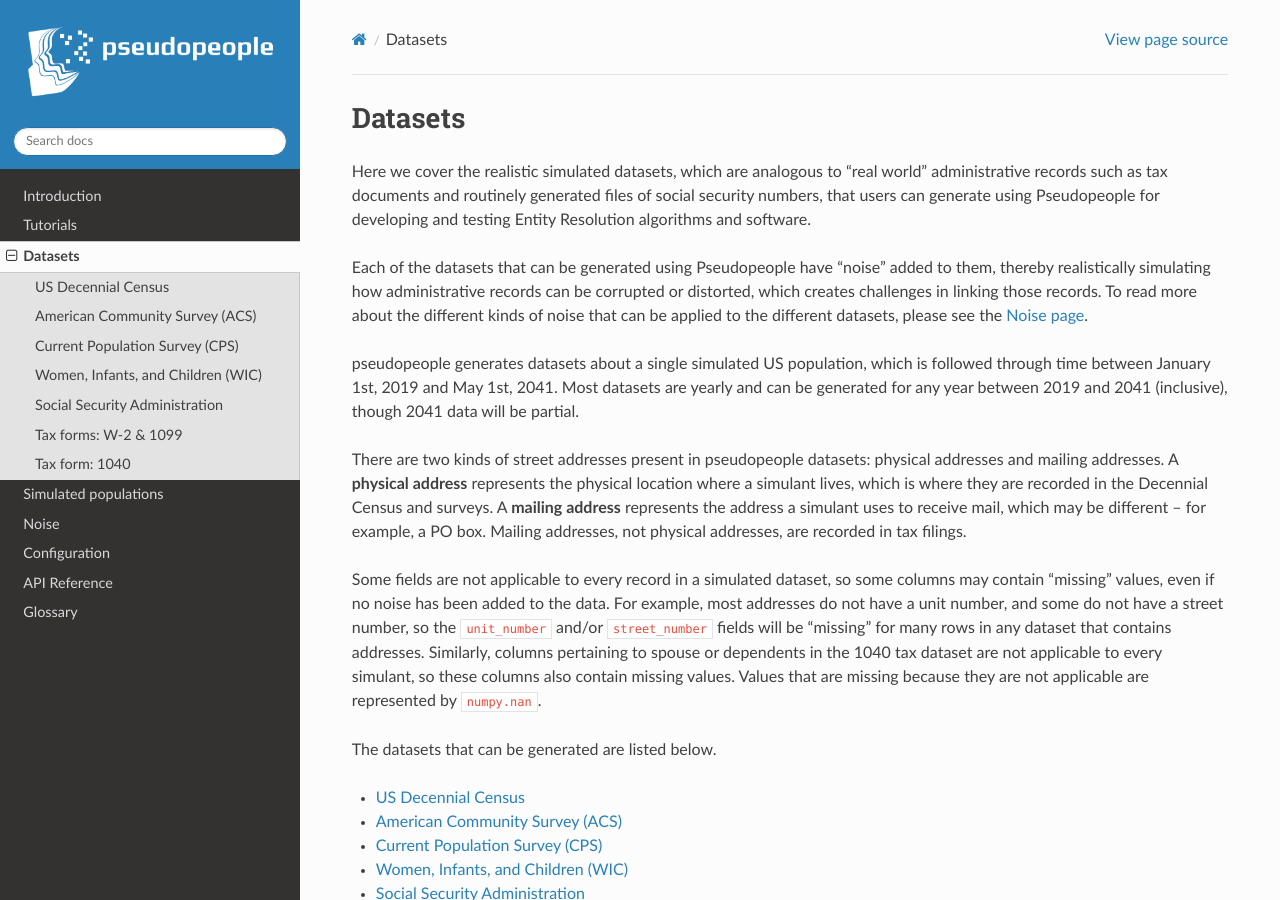
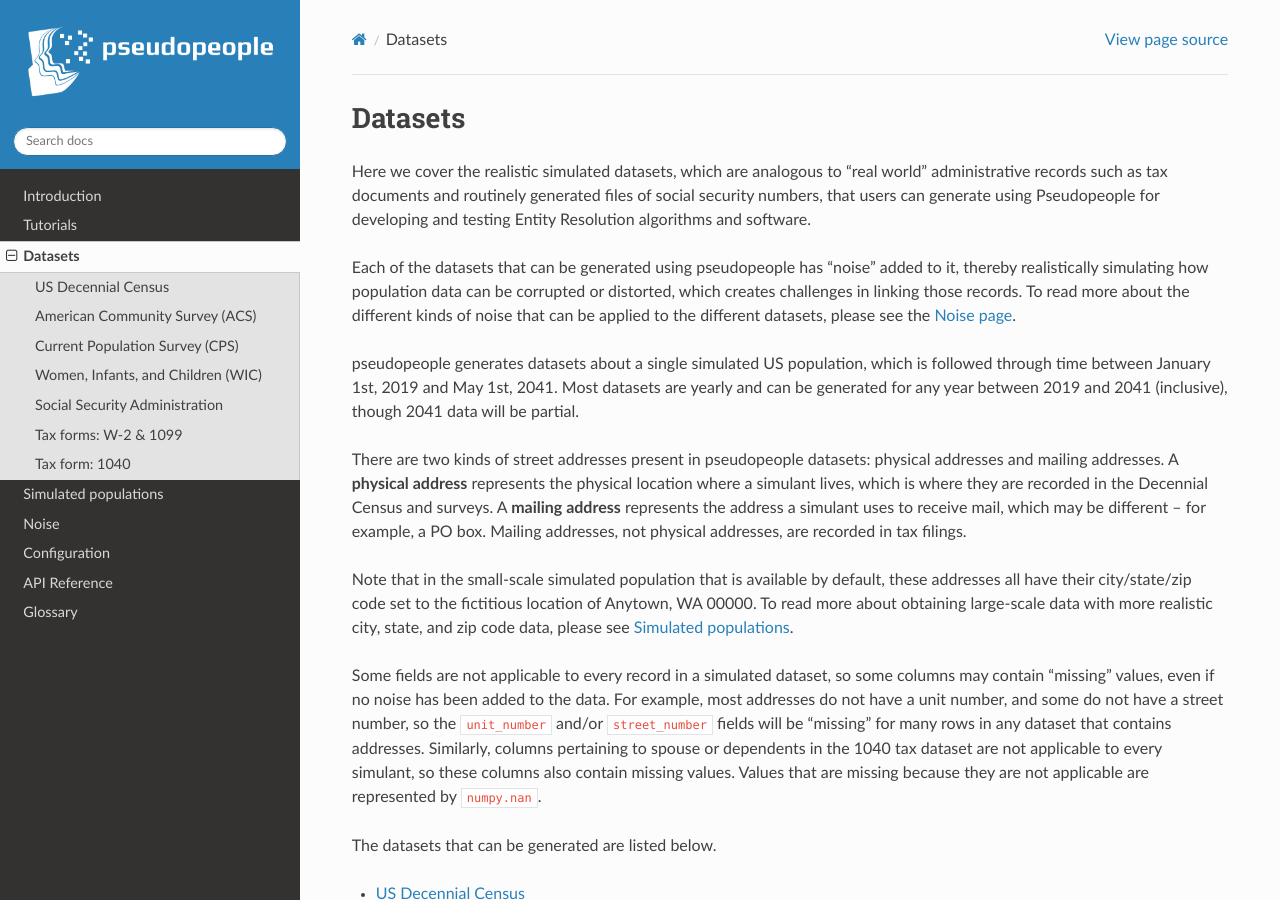
Before and after one commit to ihmeuw/pseudopeople, a Sphinx documentation site: the page built from docs/source/datasets/index.rst, in a window 1280 px wide and 900 px high. Built offline with Sphinx 7.4.7 and the Read the Docs theme 2.0.0, drawn with Linux system fonts in a browser that asks for light colours; the version number could not be read and is left out; some of the changed text lies outside the part shown.

Commit message:
DOC: add notes about Anytown, WA in default data (#347)
* DOC: add notes about Anytown, WA in default data

---------

Co-authored-by: Abraham Flaxman <abie@uw.edu>
Co-authored-by: Zeb Burke-Conte <zmbc@users.noreply.github.com>

```diff
--- a/docs/source/datasets/index.rst
+++ b/docs/source/datasets/index.rst
@@ -8,8 +8,8 @@ Here we cover the realistic simulated datasets, which are analogous to "real wor
 and routinely generated files of social security numbers, that users can generate using Pseudopeople for developing and testing Entity
 Resolution algorithms and software.
 
-Each of the datasets that can be generated using Pseudopeople have "noise" added to them, thereby realistically
-simulating how administrative records can be corrupted or distorted, which creates challenges in linking those
+Each of the datasets that can be generated using pseudopeople has "noise" added to it, thereby realistically
+simulating how population data can be corrupted or distorted, which creates challenges in linking those
 records. To read more about the different kinds of noise that can be applied to the different datasets, please see the
 :ref:`Noise page <noise_main>`.
 
@@ -25,6 +25,8 @@ which is where they are recorded in the Decennial Census and surveys.
 A **mailing address** represents the address a simulant uses to receive mail,
 which may be different -- for example, a PO box.
 Mailing addresses, not physical addresses, are recorded in tax filings.
+
+Note that in the small-scale simulated population that is available by default, these addresses all have their city/state/zip code set to the fictitious location of Anytown, WA 00000.  To read more about obtaining large-scale data with more realistic city, state, and zip code data, please see :ref:`Simulated populations <simulated_populations_main>`.
 
 Some fields are not applicable to every record in a simulated dataset,
 so some columns may contain "missing" values, even if no noise has been added to the data.
@@ -92,13 +94,13 @@ The following columns are included in this dataset:
      -
    * - Physical address city
      - :code:`city`
-     -
+     - Default simulated population always has value "Anytown"
    * - Physical address state
      - :code:`state`
-     -
+     - Default simulated population always has value "WA"
    * - Physical address ZIP code
      - :code:`zipcode`
-     -
+     - Default simulated population always has value "00000"
    * - Housing type
      - :code:`housing_type`
      - Possible values for housing type are "Household" for an individual
@@ -187,13 +189,13 @@ The following columns are included in this dataset:
      -
    * - Physical address city
      - :code:`city`
-     -
+     - Default simulated population always has value "Anytown"
    * - Physical address state
      - :code:`state`
-     -
+     - Default simulated population always has value "WA"
    * - Physical address ZIP code
      - :code:`zipcode`
-     -
+     - Default simulated population always has value "00000"
    * - Housing type
      - :code:`housing_type`
      - Possible values for housing type are "Household" for an individual
@@ -279,13 +281,13 @@ The following columns are included in this dataset:
      -
    * - Physical address city
      - :code:`city`
-     -
+     - Default simulated population always has value "Anytown"
    * - Physical address state
      - :code:`state`
-     -
+     - Default simulated population always has value "WA"
    * - Physical address ZIP code
      - :code:`zipcode`
-     -
+     - Default simulated population always has value "00000"
    * - Sex
      - :code:`sex`
      - Binary; "male" or "female"
@@ -348,13 +350,13 @@ The following columns are included in this dataset:
      -
    * - Physical address city
      - :code:`city`
-     -
+     - Default simulated population always has value "Anytown"
    * - Physical address state
      - :code:`state`
-     -
+     - Default simulated population always has value "WA"
    * - Physical address ZIP code
      - :code:`zipcode`
-     -
+     - Default simulated population always has value "00000"
    * - Sex
      - :code:`sex`
      - Binary; "male" or "female"
@@ -474,13 +476,13 @@ The following columns are included in these datasets:
      -
    * - Employer city
      - :code:`employer_city`
-     -
+     - Default simulated population always has value "Anytown"
    * - Employer state
      - :code:`employer_state`
-     -
+     - Default simulated population always has value "WA"
    * - Employer ZIP code
      - :code:`employer_zipcode`
-     -
+     - Default simulated population always has value "00000"
    * - First name
      - :code:`first_name`
      -
@@ -504,13 +506,13 @@ The following columns are included in these datasets:
      -
    * - Mailing address city
      - :code:`mailing_address_city`
-     -
+     - Default simulated population always has value "Anytown"
    * - Mailing address state
      - :code:`mailing_address_state`
-     -
+     - Default simulated population always has value "WA"
    * - Mailing address ZIP code
      - :code:`mailing_address_zipcode`
-     -
+     - Default simulated population always has value "00000"
    * - Type of tax form
      - :code:`tax_form`
      - Possible values are "W2" or "1099".
@@ -597,13 +599,13 @@ The following columns are included in this dataset:
      -
    * - Mailing address city
      - :code:`mailing_address_city`
-     -
+     - Default simulated population always has value "Anytown"
    * - Mailing address state
      - :code:`mailing_address_state`
-     -
+     - Default simulated population always has value "WA"
    * - Mailing address ZIP code
      - :code:`mailing_address_zipcode`
-     -
+     - Default simulated population always has value "00000"
    * - Joint filer first name
      - :code:`spouse_first_name`
      -
--- a/docs/source/index.rst
+++ b/docs/source/index.rst
@@ -113,6 +113,9 @@ Both datasets have a :code:`simulant_id` column that uniquely identifies an indi
 The unique :code:`simulant_id` present in both datasets provides us with a truth deck,
 which we wouldn't have for a linkage task with real, sensitive data.
 
+Note that in the small-scale simulated population that is available by default, these addresses all have their city/state/zip code set to the fictitious location of Anytown, WA 00000. To read more about obtaining large-scale data with more realistic city, state, and zip code data, please see :ref:`Simulated populations <simulated_populations_main>`.
+
+
 ::
 
    >>> # To find how many matches there are between records about a given simulant,
--- a/docs/source/simulated_populations/index.rst
+++ b/docs/source/simulated_populations/index.rst
@@ -37,7 +37,7 @@ datasets.
 ..
   The entire simulation process can be visualized as follows.
 
-  [[Insert image here]]
+  [[TODO: Insert image here]]
 
 Accessing the large-scale simulated populations
 -----------------------------------------------
```
